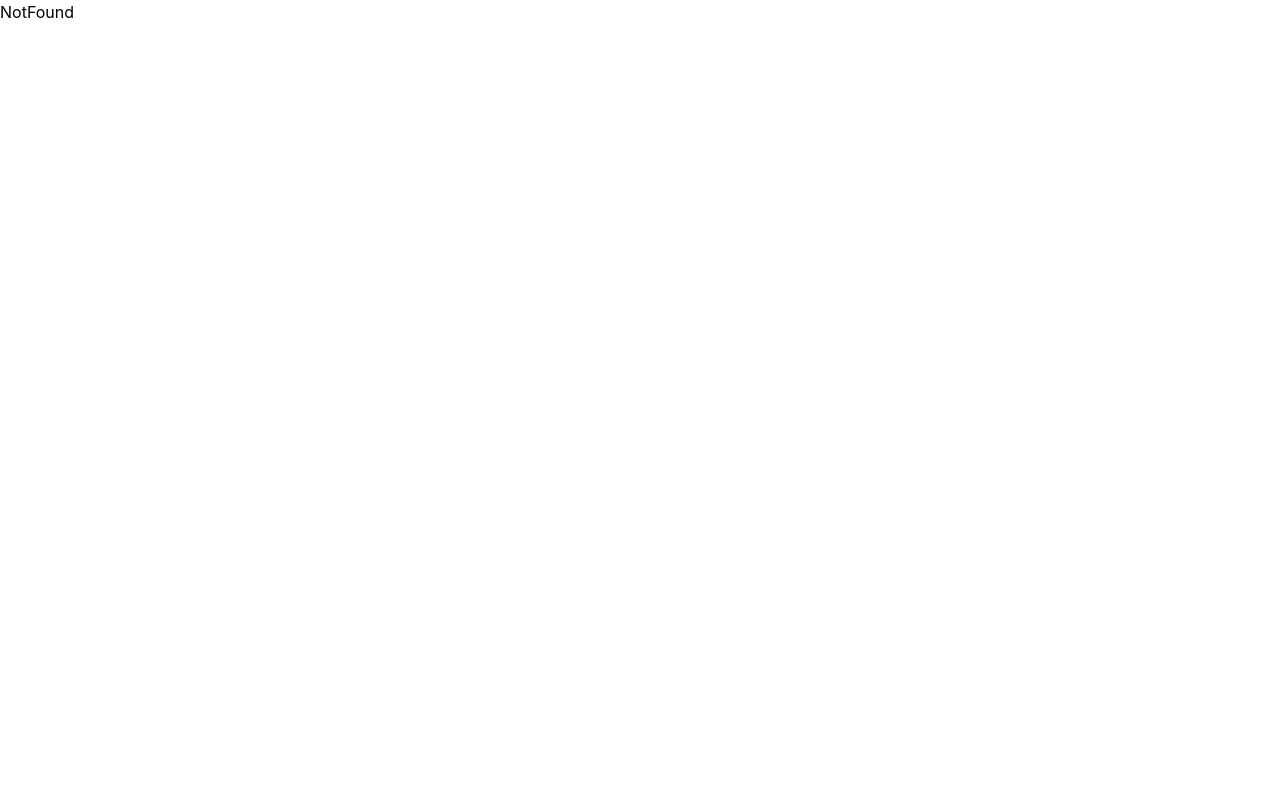
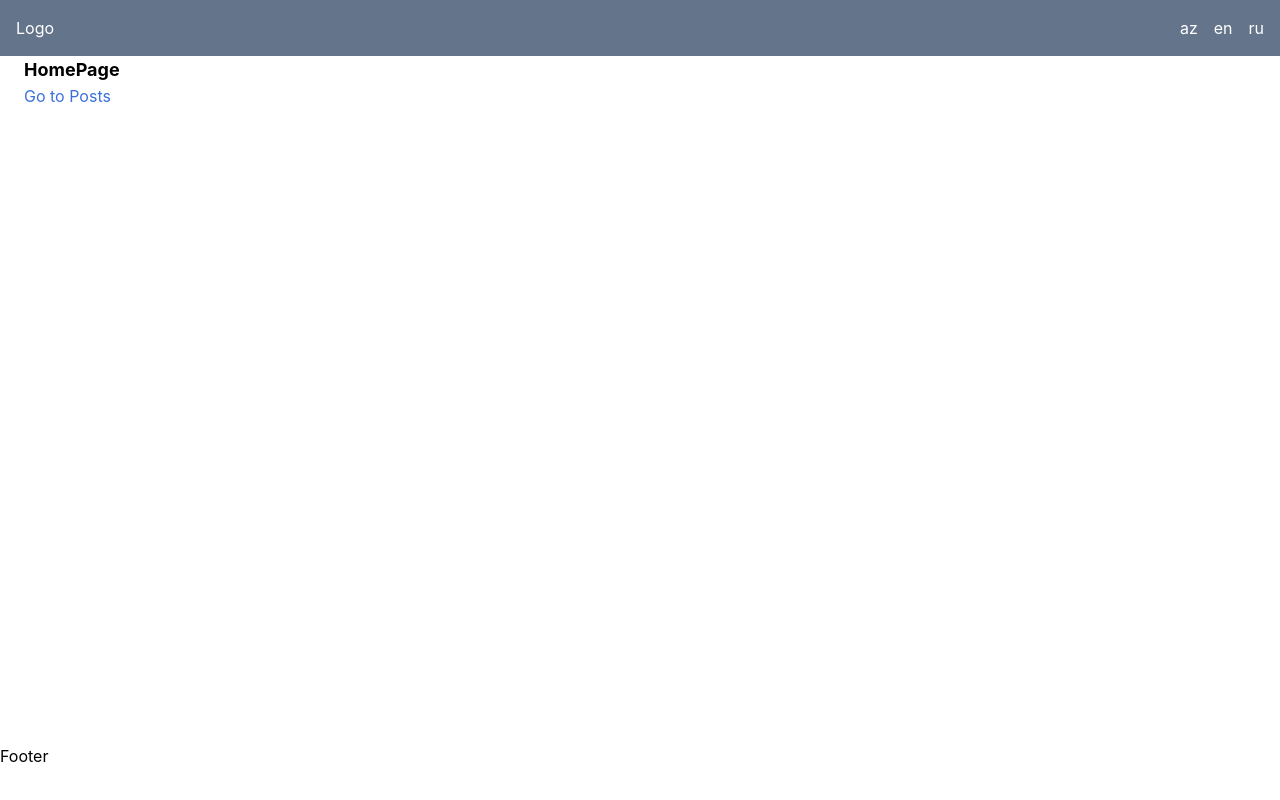
Before and after one commit to EmilMirzeyev/react-vite-starter, a React (Vite) app: page / in a window 1280 px wide. Built offline with nearby package versions, Linux system fonts and the light colour scheme.

Commit message:
adding home page

```diff
--- a/src/app/routes/index.tsx
+++ b/src/app/routes/index.tsx
@@ -3,17 +3,13 @@ import NotFound from "@/ui/pages/common/NotFound";
 import AuthProtectedRoute from "@/app/routes/auth-protected-route";
 import MainLayout from "@/ui/layout/MainLayout";
 import { lazy } from "react";
-// import LoginPage from "@/ui/pages/auth/LoginPage";
-// import PostsPage from "@/ui/pages/posts/PostsPage";
-// import PostDetailsPage from "@/ui/pages/posts/details/PostDetailsPage";
 
 const LoginPage = lazy(() => import("@/ui/pages/auth/LoginPage"));
 const PostsPage = lazy(() => import("@/ui/pages/posts/PostsPage"));
-const PostDetailsPage = lazy(() => import("@/ui/pages/posts/details/PostDetailsPage"));
-
-// const LoginPage = lazyLoad("@/ui/pages/auth/LoginPage");
-// const PostsPage = lazyLoad("@/ui/pages/posts/PostsPage");
-// const PostDetailsPage = lazyLoad("@/ui/pages/posts/details/PostDetailsPage");
+const PostDetailsPage = lazy(
+  () => import("@/ui/pages/posts/details/PostDetailsPage")
+);
+const HomePage = lazy(() => import("@/ui/pages/home/HomePage"));
 
 const AppRoutes = () => {
   const routesConfig = [
@@ -28,18 +24,22 @@ const AppRoutes = () => {
           element: <MainLayout />,
           children: [
             {
+              path: "/",
+              element: <HomePage />,
+            },
+            {
               path: "/posts/*",
               children: [
                 {
                   index: true,
-                  element: <PostsPage />
+                  element: <PostsPage />,
                 },
                 {
                   path: ":postId",
-                  element: <PostDetailsPage />
-                }
-              ]
-            }
+                  element: <PostDetailsPage />,
+                },
+              ],
+            },
           ],
         },
       ],
--- a/src/ui/containers/Header/index.tsx
+++ b/src/ui/containers/Header/index.tsx
@@ -1,6 +1,7 @@
 import { useTranslation } from "react-i18next";
 import { setCookie } from "@/app/helpers/cookies";
 import { languageResources } from "@/app/lib/i18next.config";
+import { Link } from "react-router-dom";
 
 const Header = () => {
   const { i18n } = useTranslation();
@@ -12,7 +13,7 @@ const Header = () => {
 
   return (
     <div className="flex justify-between p-4 bg-slate-500 text-white">
-      <h1>Logo</h1>
+      <Link to="/">Logo</Link>
       <div className="flex gap-4">
         {Object.keys(languageResources).map((locale) => (
           <button key={locale} onClick={() => handleLocale(locale)}>
--- a/src/ui/layout/MainLayout.tsx
+++ b/src/ui/layout/MainLayout.tsx
@@ -4,7 +4,7 @@ import { Suspense } from "react";
 
 const MainLayout = () => {
   return (
-    <div className="w-full min-h-screen flex flex-col">
+    <div className="w-full min-h-screen grid grid-rows-[56px_1fr_56px]">
       <Header />
       <Suspense
         fallback={
--- /dev/null
+++ b/src/ui/pages/home/HomePage.tsx
@@ -0,0 +1,12 @@
+import { Link } from "react-router-dom"
+
+const HomePage = () => {
+  return (
+    <div className="container">
+        <h1 className="text-lg font-bold">HomePage</h1>
+        <Link to="/posts" className="text-blue">Go to Posts</Link>
+    </div>
+  )
+}
+
+export default HomePage
```
